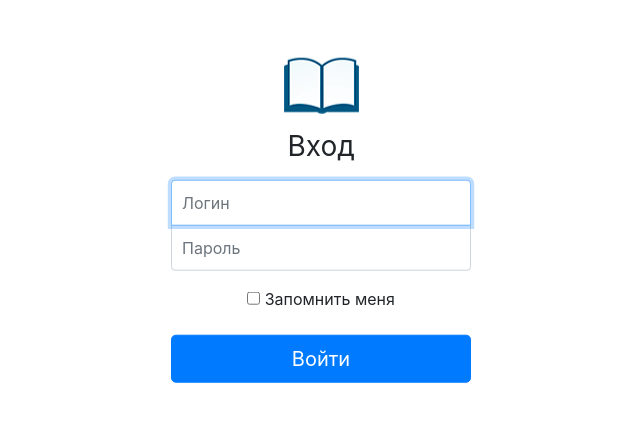
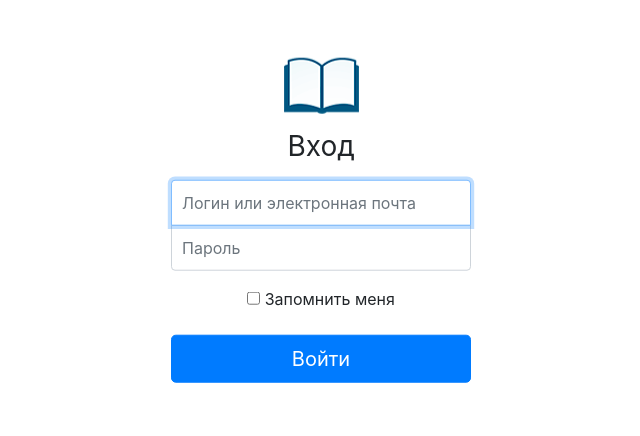
Before and after one commit to Protocs/OkayJournal, a Flask app: page /login in a window 1280 px wide. Shown: the part 160-596 px from the top of the page, without its empty margins (319-959 px from the left). Run offline with Flask 2, Linux system fonts and the light colour scheme; some libraries are stand-ins or nearby versions.

Commit message:
Вход по почте

```diff
--- a/okayjournal/login.py
+++ b/okayjournal/login.py
@@ -15,6 +15,9 @@ def generate_unique_login(user_id, user_status):
 def login(username, password):
     for user_class in [Student, Parent, SchoolAdmin, Teacher, SystemAdmin]:
         user = user_class.query.filter_by(login=username).first()
+        # Если не нашли пользователя по логину, пробуем по почте
+        if not user:
+            user = user_class.query.filter_by(email=username).first()
         if user:
             if not check_password_hash(user.password_hash, password):
                 return False
--- a/okayjournal/templates/login.html
+++ b/okayjournal/templates/login.html
@@ -64,7 +64,7 @@ border-top-right-radius: 0;
     {% endif %}
 
     <div class="mb-3">
-        {{ form.login(class_='form-control', placeholder="Логин", autofocus=True) }}
+        {{ form.login(class_='form-control', placeholder="Логин или электронная почта", autofocus=True) }}
         {% for error in form.login.errors %}
         <div class="alert alert-danger py-2" role="alert">
             {{ error }}
```
